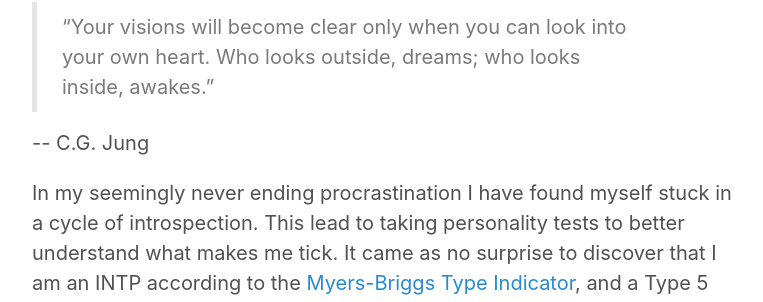
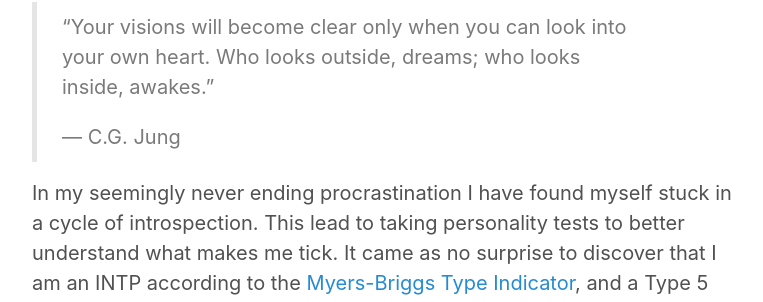
Before and after one commit to teejayen/teejayen.github.io, a Jekyll site: the page built from _posts/2018-06-14-introspection.md, in a window 1280 px wide. Shown: the part 229-531 px from the top of the page, without its empty margins (258-1021 px from the left). Built offline with Jekyll 4.4.1, drawn with Linux system fonts in a browser that asks for light colours.

Commit message:
quote formatting changes

```diff
--- a/_posts/2018-06-14-introspection.md
+++ b/_posts/2018-06-14-introspection.md
@@ -3,9 +3,9 @@ layout: post
 title:  "Introspection"
 date:   2018-06-14 23:57:00 +1000
 ---
->“Your visions will become clear only when you can look into your own heart. Who looks outside, dreams; who looks inside, awakes.”
-
-\-- C.G. Jung
+>"Your visions will become clear only when you can look into your own heart. Who looks outside, dreams; who looks inside, awakes."
+>
+>— C.G. Jung
 
 In my seemingly never ending procrastination I have found myself stuck in a cycle of introspection. This lead to taking personality tests to better understand what makes me tick. It came as no surprise to discover that I am an INTP according to the [Myers-Briggs Type Indicator](https://en.wikipedia.org/wiki/Myers%E2%80%93Briggs_Type_Indicator), and a Type 5 according to the [Enneagram of Personality](https://en.wikipedia.org/wiki/Enneagram_of_Personality).
 
```
Also changed, not shown: _posts/2018-05-21-small-steps-towards-achieving-digital-minimalism.md (+2 -1 lines), _posts/2018-05-28-on-reading.md (+2 -3 lines), quotes.md (+14 -0 lines).
